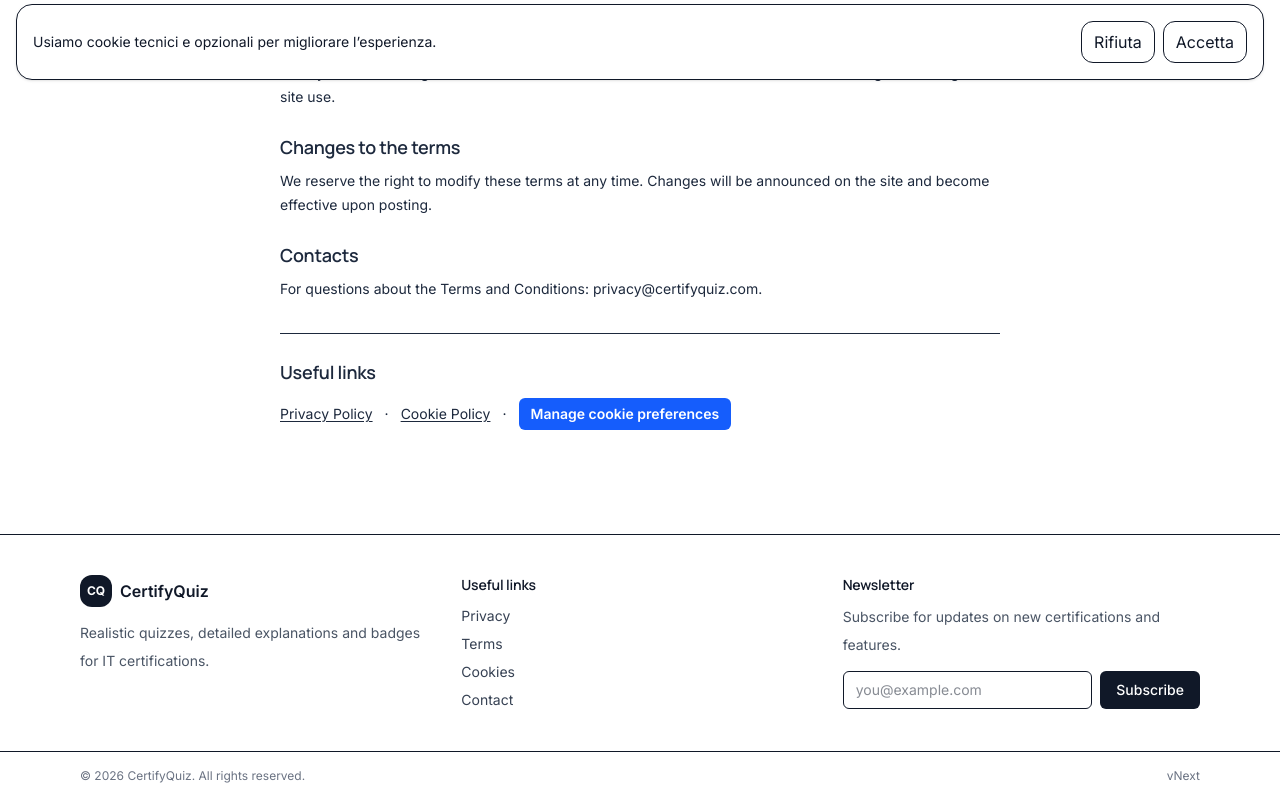
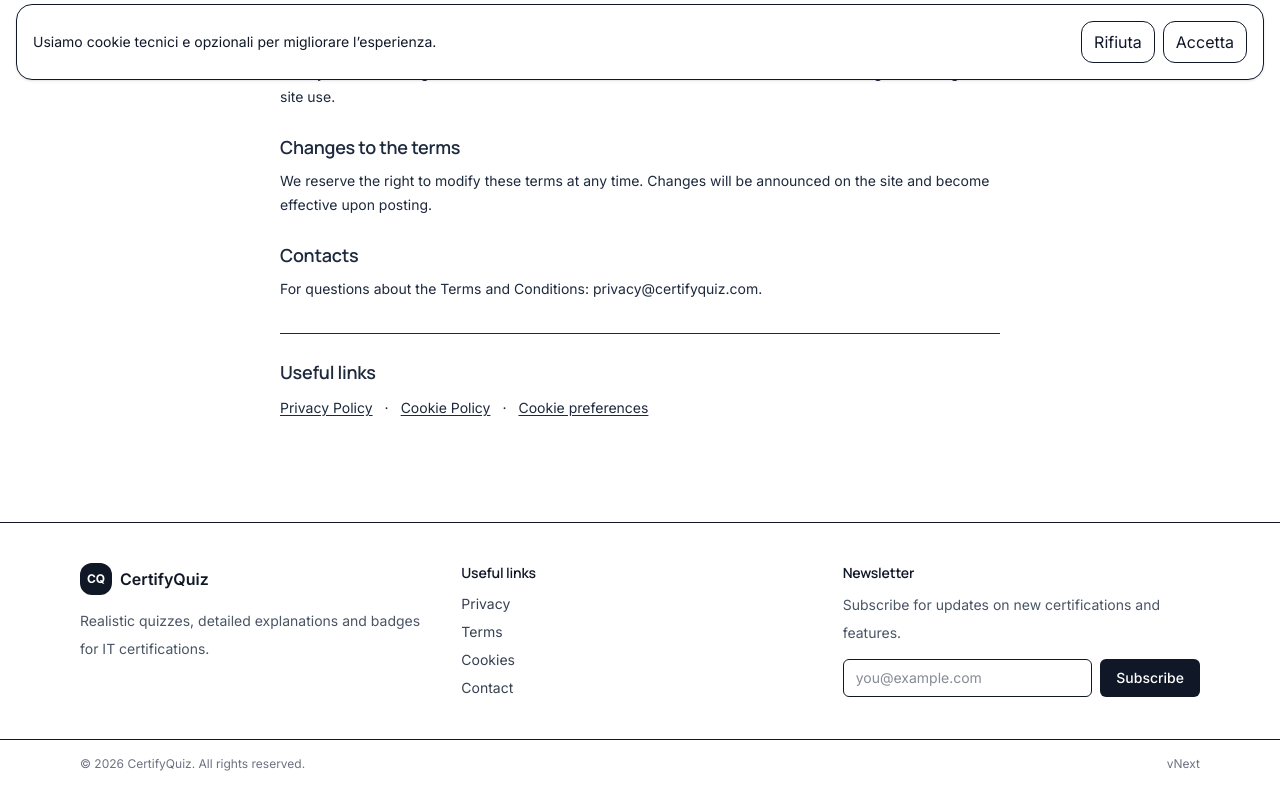
Before and after one commit to martens79/certifyquiz-next, a Next.js app: page /en/terms in a window 1280 px wide. Shown: the part 704-1504 px from the top of the page. Built offline with nearby package versions, Linux system fonts and the light colour scheme; no server answers.

Commit message:
fix(legal): EN root aliases + remove server onClick + correct legal links

```diff
--- a/src/app/[lang]/cookie/page.tsx
+++ b/src/app/[lang]/cookie/page.tsx
@@ -11,7 +11,7 @@ const SITE = (process.env.NEXT_PUBLIC_SITE_URL || "https://www.certifyquiz.com")
 // Mapping dei path per lingua
 const PATH_BY_LANG: Record<Lang, string> = {
   it: "/it/cookie",
-  en: "/en/cookie",
+  en: "/cookies",
   fr: "/fr/cookie",
   es: "/es/cookie",
 };
--- a/src/app/[lang]/privacy/page.tsx
+++ b/src/app/[lang]/privacy/page.tsx
@@ -11,7 +11,7 @@ const SITE = (process.env.NEXT_PUBLIC_SITE_URL || "https://www.certifyquiz.com")
 // Path per lingua
 const PATH_BY_LANG: Record<Lang, string> = {
   it: "/it/privacy",
-  en: "/en/privacy",
+  en: "/privacy",
   fr: "/fr/privacy",
   es: "/es/privacy",
 };
@@ -237,6 +237,8 @@ export default async function PrivacyPage(
 ) {
   const { lang: raw } = await props.params;
   const lang: Lang = ALL.includes(raw) ? raw : "it";
+  const prefix = lang === "en" ? "" : `/${lang}`;
+
   const today = new Date().toISOString().slice(0, 10);
 
   const L = T;
@@ -284,9 +286,10 @@ export default async function PrivacyPage(
 
       <Section title={getLabel(L.cookiesRef, lang)}>
         {getLabel(L.cookiesRefTxt, lang)}{" "}
-        <a className="underline" href={`/${lang}/cookie`}>
-          Cookie Policy
-        </a>.
+       <a className="underline" href={lang === "en" ? "/cookies" : `/${lang}/cookie`}>
+  Cookie Policy
+</a>
+
       </Section>
 
       <Section title={getLabel(L.contacts, lang)}>{getLabel(L.contactsTxt, lang)}</Section>
--- a/src/app/[lang]/terms/page.tsx
+++ b/src/app/[lang]/terms/page.tsx
@@ -173,25 +173,21 @@ export default async function TermsPage(
           <span>·</span>
           <a className="underline" href={`/${lang}/cookie`}>Cookie Policy</a>
           <span>·</span>
-          <button
-            type="button"
-            onClick={() => {
-              if (typeof window !== "undefined") {
-                window.dispatchEvent(new Event("open-cookie-preferences"));
-              }
-            }}
-            className="inline-flex items-center rounded-md bg-blue-600 px-3 py-1.5 text-white font-semibold hover:bg-blue-700"
+          <a
+  className="underline"
+  href={lang === "en" ? "/cookies" : `/${lang}/cookie`}
 >
   {getLabel(
     {
-                it: "Gestisci preferenze cookie",
-                en: "Manage cookie preferences",
-                fr: "Gérer les préférences cookies",
-                es: "Gestionar preferencias de cookies",
+      it: "Gestione cookie",
+      en: "Cookie preferences",
+      fr: "Préférences cookies",
+      es: "Preferencias de cookies",
     },
     lang
   )}
-          </button>
+</a>
+
         </div>
       </section>
     </main>
--- /dev/null
+++ b/src/app/contact/page.tsx
@@ -0,0 +1,10 @@
+import StaticPage from "@/app/[lang]/[page]/page";
+import type { Locale } from "@/lib/i18n";
+
+export default function Page() {
+  return (
+    <StaticPage
+      params={Promise.resolve({ lang: "en" as Locale, page: "contact" })}
+    />
+  );
+}
--- /dev/null
+++ b/src/app/cookies/page.tsx
@@ -0,0 +1,7 @@
+// src/app/cookies/page.tsx
+import CookiePage from "@/app/[lang]/cookie/page";
+import type { Locale } from "@/lib/i18n";
+
+export default function Page() {
+  return <CookiePage params={Promise.resolve({ lang: "en" as Locale })} />;
+}
--- /dev/null
+++ b/src/app/privacy/page.tsx
@@ -0,0 +1,7 @@
+// src/app/privacy/page.tsx
+import PrivacyPage from "@/app/[lang]/privacy/page";
+import type { Locale } from "@/lib/i18n"; // oppure Lang, usa il tipo che hai davvero
+
+export default function Page() {
+  return <PrivacyPage params={Promise.resolve({ lang: "en" as Locale })} />;
+}
--- /dev/null
+++ b/src/app/terms/page.tsx
@@ -0,0 +1,7 @@
+// src/app/terms/page.tsx
+import TermsPage from "@/app/[lang]/terms/page";
+import type { Locale } from "@/lib/i18n";
+
+export default function Page() {
+  return <TermsPage params={Promise.resolve({ lang: "en" as Locale })} />;
+}
--- a/src/components/CookieConsent.tsx
+++ b/src/components/CookieConsent.tsx
@@ -7,9 +7,17 @@ import { useEffect, useMemo, useState } from 'react';
 
 type Locale = 'it' | 'en' | 'fr' | 'es';
 
+/**
+ * EN is ROOT (no /en prefix).
+ * So:
+ * - /it/... => it
+ * - /fr/... => fr
+ * - /es/... => es
+ * - everything else => en
+ */
 const getLangFromPath = (pathname: string): Locale => {
-  const m = pathname.match(/^\/(it|en|fr|es)(?:\/|$)/i);
-  return (m?.[1]?.toLowerCase() || 'it') as Locale;
+  const m = pathname.match(/^\/(it|fr|es)(?:\/|$)/i);
+  return (m?.[1]?.toLowerCase() || 'en') as Locale;
 };
 
 type Props = {
@@ -23,7 +31,7 @@ export default function CookieConsent({
   isLoggedIn = false,
   loggedOffsetPx = 100,
 }: Props) {
-  const pathname = usePathname() || '/it';
+  const pathname = usePathname() || '/';
   const lang = useMemo(() => getLangFromPath(pathname), [pathname]);
   const [show, setShow] = useState(false);
 
@@ -40,17 +48,17 @@ export default function CookieConsent({
 
   if (!show) return null;
 
+  // ✅ EN root links (no /en/...)
   const links: Record<Locale, { privacy: string; cookie: string }> = {
     it: { privacy: '/it/privacy', cookie: '/it/cookie' },
-    en: { privacy: '/en/privacy', cookie: '/en/cookie' },
+    en: { privacy: '/privacy', cookie: '/cookies' },
     fr: { privacy: '/fr/privacy', cookie: '/fr/cookie' },
     es: { privacy: '/es/privacy', cookie: '/es/cookie' },
   };
 
   const t = {
     it: {
-      text:
-        'Usiamo cookie per migliorare l’esperienza. Leggi la ',
+      text: 'Usiamo cookie per migliorare l’esperienza. Leggi la ',
       privacy: 'Privacy',
       and: ' e la ',
       cookie: 'Cookie Policy',
@@ -66,8 +74,7 @@ export default function CookieConsent({
       reject: 'Reject',
     },
     fr: {
-      text:
-        'Nous utilisons des cookies pour améliorer votre expérience. Lisez la ',
+      text: 'Nous utilisons des cookies pour améliorer votre expérience. Lisez la ',
       privacy: 'Confidentialité',
       and: ' et la ',
       cookie: 'Politique de cookies',
@@ -75,8 +82,7 @@ export default function CookieConsent({
       reject: 'Refuser',
     },
     es: {
-      text:
-        'Usamos cookies para mejorar tu experiencia. Lee la ',
+      text: 'Usamos cookies para mejorar tu experiencia. Lee la ',
       privacy: 'Privacidad',
       and: ' y la ',
       cookie: 'Política de cookies',
@@ -87,7 +93,10 @@ export default function CookieConsent({
 
   const accept = () => {
     try {
-      localStorage.setItem('cq:cookie-consent', JSON.stringify({ status: 'accepted', ts: Date.now() }));
+      localStorage.setItem(
+        'cq:cookie-consent',
+        JSON.stringify({ status: 'accepted', ts: Date.now() })
+      );
       localStorage.setItem('cookie-consent', 'accepted'); // compat con chiave precedente
     } finally {
       setShow(false);
@@ -96,7 +105,10 @@ export default function CookieConsent({
 
   const reject = () => {
     try {
-      localStorage.setItem('cq:cookie-consent', JSON.stringify({ status: 'rejected', ts: Date.now() }));
+      localStorage.setItem(
+        'cq:cookie-consent',
+        JSON.stringify({ status: 'rejected', ts: Date.now() })
+      );
       localStorage.setItem('cookie-consent', 'rejected'); // compat con chiave precedente
     } finally {
       setShow(false);
@@ -123,16 +135,10 @@ export default function CookieConsent({
       </p>
 
       <div className="mt-3 flex gap-2 justify-end">
-        <button
-          onClick={accept}
-          className="px-3 py-1 rounded bg-black text-white"
-        >
+        <button onClick={accept} className="px-3 py-1 rounded bg-black text-white">
           {t.accept}
         </button>
-        <button
-          onClick={reject}
-          className="px-3 py-1 rounded border"
-        >
+        <button onClick={reject} className="px-3 py-1 rounded border">
           {t.reject}
         </button>
       </div>
--- a/src/lib/routes.ts
+++ b/src/lib/routes.ts
@@ -1,6 +1,5 @@
 import { type Locale } from "@/lib/i18n";
 
-// Slug localizzati una volta sola
 export const LEGAL_PAGES = {
   privacy:  { it: "privacy",     en: "privacy",      fr: "confidentialite", es: "privacidad" },
   terms:    { it: "termini",     en: "terms",        fr: "conditions",      es: "terminos" },
@@ -10,6 +9,8 @@ export const LEGAL_PAGES = {
 
 export type LegalKey = keyof typeof LEGAL_PAGES;
 
+const prefix = (lang: Locale) => (lang === "en" ? "" : `/${lang}`);
+
 export function legalPath(lang: Locale, key: LegalKey) {
-  return `/${lang}/${LEGAL_PAGES[key][lang]}`;
+  return `${prefix(lang)}/${LEGAL_PAGES[key][lang]}`;
 }
```
Lines whose indentation alone changed are shown as unchanged.
